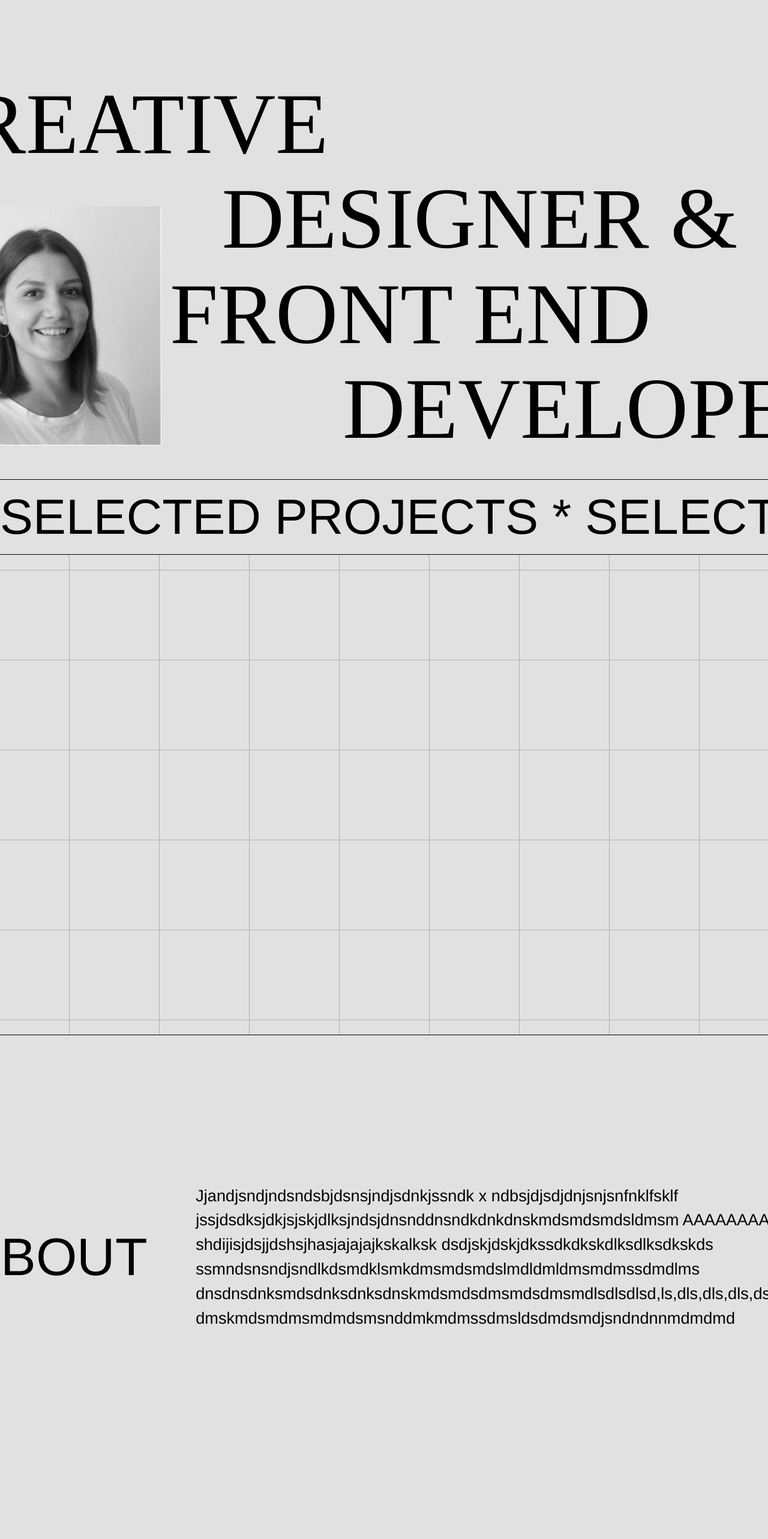
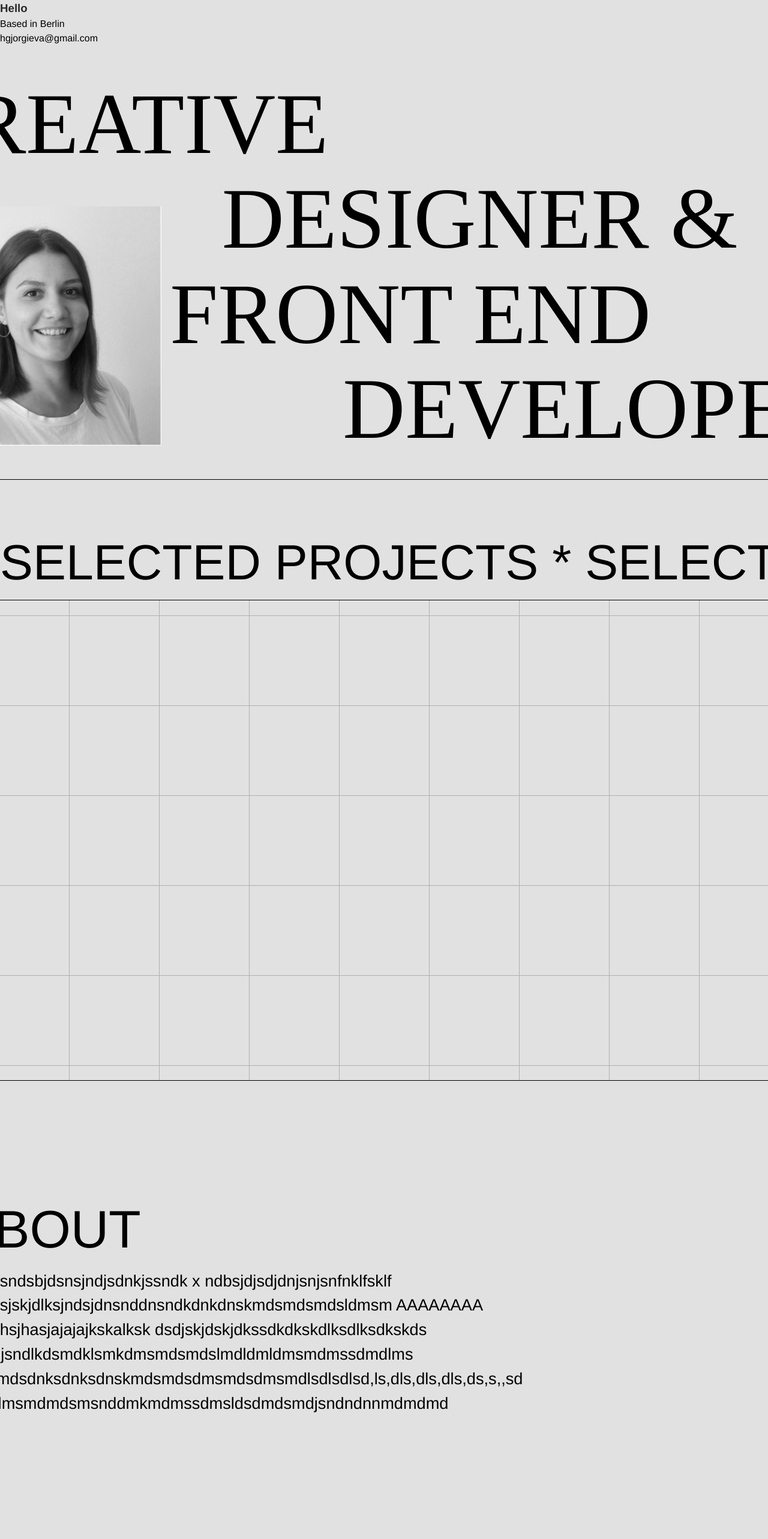
Before and after one commit to HristinaGjo/Website-Portfolio-HG, a React (Vite) app: page / in a window 1280 px wide. Shown: the top 2566 px of the page at 60% size. Before the commit the page ends 2496 px from the top, so only its background shows below. Built offline with nearby package versions, Linux system fonts and the light colour scheme.

Commit message:
responsivnes on about section fixed, header still has to be fixed with details

```diff
--- a/src/App.jsx
+++ b/src/App.jsx
@@ -3,6 +3,7 @@ import HomePage from './pages/HomePage'
 import LegalPage from './pages/LegalPage'
 import { Routes, Route } from "react-router-dom"
 import AnimatedCursor from "react-animated-cursor"
+import Navbar from './components/Navbar'
 
 
 function App() {
@@ -10,7 +11,19 @@ function App() {
 
   return (
     <>
-  {  /*  <AnimatedCursor
+    <Navbar />
+
+    <Routes>
+      <Route path='/' element={<HomePage/>} />
+      <Route path='/legal' element={<LegalPage />} />
+    </Routes>
+    </>
+  )
+}
+
+export default App;
+
+{  /*  <AnimatedCursor
       innerSize={10}
       outerSize={15}
       color='0, 0, 255got'
@@ -31,12 +44,3 @@ function App() {
         '.link'
       ]}
     /> */}
-    <Routes>
-      <Route path='/' element={<HomePage/>} />
-      <Route path='/legal' element={<LegalPage />} />
-    </Routes>
-    </>
-  )
-}
-
-export default App
--- a/src/components/About.jsx
+++ b/src/components/About.jsx
@@ -33,6 +33,7 @@ const About = ({ id }) => {
   return (
     <>
       <div id={id} className={classes.pageCtn}>
+        <div className={classes.textCtn}>
         <div className={`${classes.leftCtn} ${animate ? classes.animate : ""}`} ref={titleRef}>
           <span style={{ "--i": 1 }}>A</span>
           <span style={{ "--i": 2 }}>B</span>
@@ -48,6 +49,7 @@ const About = ({ id }) => {
           dnsdnsdnksmdsdnksdnksdnskmdsmdsdmsmdsdmsmdlsdlsdlsd,ls,dls,dls,dls,ds,s,,sd
           dmskmdsmdmsmdmdsmsnddmkmdmssdmsldsdmdsmdjsndndnnmdmdmd
         </div>
+        </div>
       </div>
     </>
   );
--- a/src/components/Header.jsx
+++ b/src/components/Header.jsx
@@ -17,6 +17,10 @@ const Header = () => {
       <div className={classes.line4}>DEVELOPER</div>
       </div>
     </div>
+    <div className={classes.bottomCtn}>
+        <p className={classes.leftP}> Based in Berlin</p>
+        <p className={classes.rightP}> hgjorgieva@gmail.com</p>
+      </div>
     <div className={classes.bottomLine}></div>
     </>
     );
--- /dev/null
+++ b/src/components/Navbar.jsx
@@ -0,0 +1,12 @@
+import React from "react";
+import classes from "../styles/navbar.module.css"
+
+const Navbar = () => {
+    return (
+    <>
+    <h3>Hello</h3>
+    </>
+    );
+}
+
+export default Navbar;
--- /dev/null
+++ b/src/components/Services.jsx
@@ -0,0 +1,12 @@
+import React from "react";
+import classes from "../styles/services.module.css"
+
+const Services = () => {
+    return (
+        <>
+        <h3>hello</h3>
+        </>
+     );
+}
+
+export default Services;
--- a/src/pages/HomePage.jsx
+++ b/src/pages/HomePage.jsx
@@ -8,6 +8,7 @@ import Footer from "../components/Footer";
 import Header from "../components/Header";
 import Projects from "../components/Projects";
 import About from "../components/About";
+import Services from "../components/Services";
 
 const HomePage = () => {
   return (
@@ -16,6 +17,7 @@ const HomePage = () => {
     <Header />
     <Projects />
     <About />
+   <Services />
 
     </>
    );
--- a/src/styles/about.module.css
+++ b/src/styles/about.module.css
@@ -1,5 +1,5 @@
 body {
-    overflow-x: hidden; /* Prevent horizontal scrolling */
+    overflow-x: hidden;
     margin: 0;
 }
 
@@ -13,8 +13,14 @@ body {
     justify-content: center;
     align-items: center;
     gap: 2rem;
+    margin: 0 auto;
+
+}
+
+.textCtn{
+    width: 75%;
+    max-width: 800px;
     font-family: "Helvetica";
-
 }
 
 .leftCtn{
@@ -23,7 +29,26 @@ body {
 
 .rightCtn{
     font-size: 1.7rem;
+    max-width: 800px;
+    overflow-wrap: break-word;
+    font-size: 1.2rem;
 }
+
+@keyframes fliper {
+    30%{
+        transform: rotateY(360deg);
+    }
+    100%{
+        transform: rotateY(360deg);
+    }
+
+}
+
+    .animate span{
+        display: inline-block;
+        animation: fliper 2s linear normal;
+        animation-delay: calc(var(--i)*0.15s);
+    }
 
 
 
@@ -40,6 +65,7 @@ body {
         align-items: center;
         gap:25em;
         font-family: "Helvetica";
+        border-bottom: 1px solid black;
     }
 
     .leftCtn{
@@ -55,23 +81,4 @@ body {
         justify-content: center;
         align-items: center;
     }
-
-    .animate span{
-        display: inline-block;
-        animation: fliper 2s linear normal;
-        animation-delay: calc(var(--i)*0.15s);
-
-    }
-
-    @keyframes fliper {
-        30%{
-            transform: rotateY(360deg);
-        }
-        100%{
-            transform: rotateY(360deg);
-        }
-
-    }
-
-
 }
--- a/src/styles/header.module.css
+++ b/src/styles/header.module.css
@@ -37,7 +37,7 @@ body {
     width: 100%;
     height: 1px;
     background-color:black;
-    bottom: 0;
+    bottom: -7rem;
     position: absolute;
   }
 
@@ -45,6 +45,9 @@ body {
     width: 100%;
     height: auto;
 } */
+
+
+
 
 @media (min-width: 768px) {
     /* Apply styles for tablets and larger screens */
@@ -106,6 +109,9 @@ body {
       }
 
 
+
+
+
 }
 
 /* @media (min-width: 1024px) {
--- /dev/null
+++ b/src/styles/services.module.css
@@ -0,0 +1,4 @@
+body {
+    overflow-x: hidden;
+    margin: 0;
+}
```
Also changed, not shown: src/pages/AboutPage.jsx (deleted), src/styles/navbar.module.css (added).
